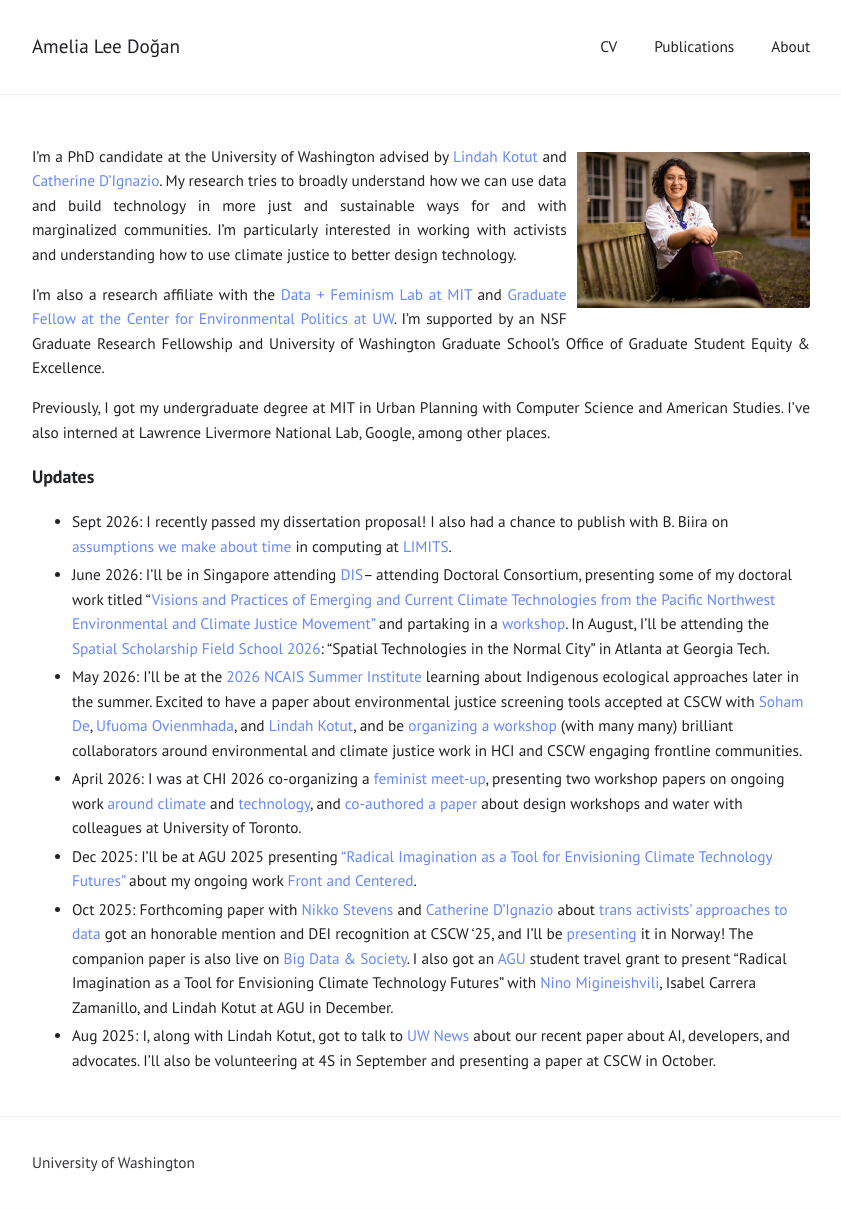
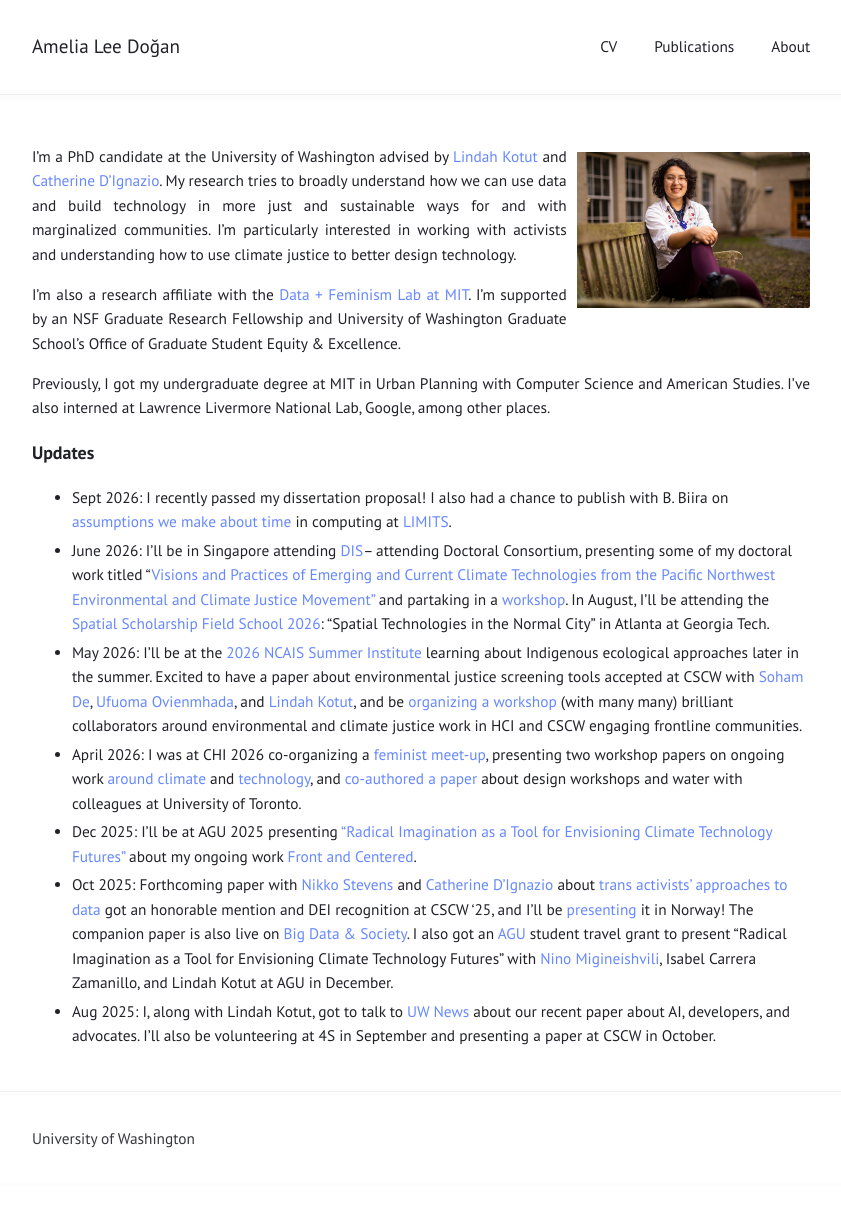
Before and after one commit to ameliadogan/ameliadogan.github.io, a Jekyll site: the page built from index.md, in a window 1280 px wide. Shown: the whole page, without its empty margins (219-1060 px from the left). Built offline with Jekyll 4.4.1, drawn with Linux system fonts in a browser that asks for light colours; after the commit the page ends 1186 px from its top, so only the background shows below that.

Commit message:
Update index.md

```diff
--- a/index.md
+++ b/index.md
@@ -5,7 +5,7 @@ layout: page
 
 I'm a PhD candidate at the University of Washington advised by [Lindah Kotut](https://faculty.washington.edu/kotut/) and [Catherine D'Ignazio](https://kanarinka.com/). My research tries to broadly understand how we can use data and build technology in more just and sustainable ways for and with marginalized communities. I'm particularly interested in working with activists and understanding how to use climate justice to better design technology.
 
-I'm also a research affiliate with the [Data + Feminism Lab at MIT](https://dataplusfeminism.mit.edu/) and [Graduate Fellow at the Center for Environmental Politics at UW](https://envirpol.org/). I'm supported by an NSF Graduate Research Fellowship and University of Washington Graduate School’s Office of Graduate Student Equity & Excellence.
+I'm also a research affiliate with the [Data + Feminism Lab at MIT](https://dataplusfeminism.mit.edu/). I'm supported by an NSF Graduate Research Fellowship and University of Washington Graduate School’s Office of Graduate Student Equity & Excellence.
 
 Previously, I got my undergraduate degree at MIT in Urban Planning with Computer Science and American Studies. I've also interned at Lawrence Livermore National Lab, Google, among other places.
 
```
